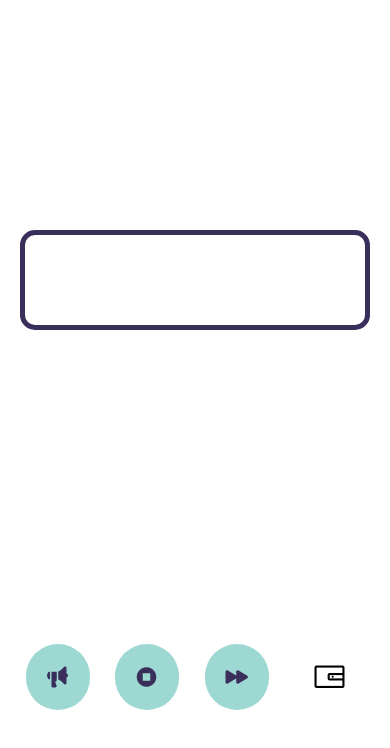
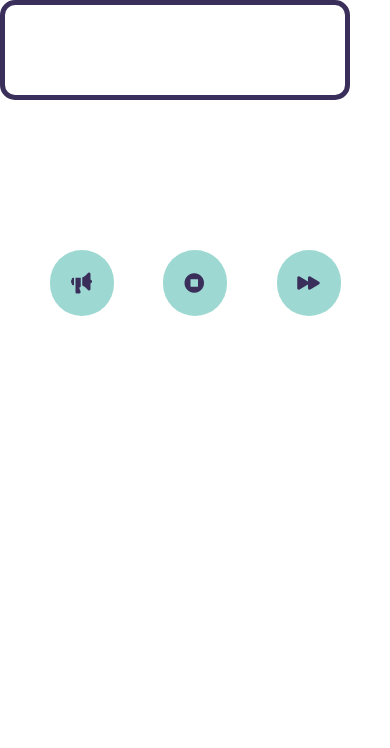
Before and after one commit to dudself/merhaba-adis, a React Native app: screen / in a window 390 px wide. Shown: the top 748 px of the page. Built offline with nearby package versions, Linux system fonts and the light colour scheme.

Commit message:
changed buttons

```diff
--- a/src/components/Button.js
+++ /dev/null
@@ -1,38 +0,0 @@
-import React from 'react';
-import { View, StyleSheet, Pressable, Text } from 'react-native';
-import Ionicons from '@expo/vector-icons/Ionicons';
-
-const Button = ({onPress, content}) => {
-    return (
-    <Pressable style={({pressed}) => [
-      {
-        backgroundColor: pressed
-        ? '#ff8811'
-        : '#9dd9d2'
-      },
-      styles.button
-    ]} onPress={onPress}>
-     <Ionicons name={content} size={24} color='#392f5a' />
-   </Pressable>
-    )
-}
-
-const styles = StyleSheet.create({
-    button: {
-        marginTop: 50,
-        paddingVertical: 20,
-        paddingHorizontal: 20,
-        borderRadius: 50,
-
-      },
-
-      text: {
-        fontSize: 16,
-        color: '#392f5a',
-        lineHeight: 21,
-        fontFamily: "Montserrat_SemiBold",
-        letterSpacing: 0.25,
-      },
-})
-
-export default Button;
--- /dev/null
+++ b/src/components/ButtonsTts.js
@@ -0,0 +1,109 @@
+import React, {useState , useRef} from 'react';
+import { View, StyleSheet, Pressable, Text } from 'react-native';
+import Ionicons from '@expo/vector-icons/Ionicons';
+import deneme from '../screens/Homepage/Homepage.style';
+
+function ButtonsTts({input}) {
+
+  const isSpeaking = useRef(false);
+  const clickedResume = useRef(false);
+
+  let i = 0;
+
+  const speak = () => {
+    const options = {
+      language: 'tr-TR',
+      rate: 1.1,
+      pitch: 0.9,
+    };
+
+    const prompt = input.split(" ");
+    isSpeaking.current = true;
+
+    if(clickedResume.current == false){
+      i = 0;
+    }
+
+    while (i < prompt.length) {
+      output(i);
+      i++;
+    }
+
+    function output(i) {
+      setTimeout(function() {
+        if (isSpeaking.current == true) {
+          Speech.speak(prompt[i], options);
+        }
+      }, 1000 * i);
+    }
+
+  };
+
+  const pause = () => {
+    isSpeaking.current = false;
+ };
+
+ // Reminder to improve here when you have the chance
+  const resume = () => {
+    if (i > 0 && isSpeaking.current == false ) {
+      clickedResume.current = true;
+      speak();
+      clickedResume.current = false;
+    }
+  };
+
+  return (
+    <View style={deneme.container}>
+    <Pressable style={({pressed}) => [
+      {
+        backgroundColor: pressed
+        ? '#ff8811'
+        : '#9dd9d2'
+      },
+      styles.button
+    ]} onPress={speak}>
+     <Ionicons name={'ios-megaphone'} size={24} color='#392f5a' />
+   </Pressable>
+
+<Pressable style={({pressed}) => [
+  {
+    backgroundColor: pressed
+    ? '#ff8811'
+    : '#9dd9d2'
+  },
+  styles.button
+]} onPress={pause}>
+ <Ionicons name={'stop-circle-sharp'} size={24} color='#392f5a' />
+</Pressable>
+
+<Pressable style={({pressed}) => [
+  {
+    backgroundColor: pressed
+    ? '#ff8811'
+    : '#9dd9d2'
+  },
+  styles.button
+]} onPress={resume}>
+ <Ionicons name={'play-forward'} size={24} color='#392f5a' />
+</Pressable>
+    </View>
+  );
+}
+
+const styles = StyleSheet.create({
+    button: {
+        marginTop: 50,
+        paddingVertical: 20,
+        paddingHorizontal: 20,
+        borderRadius: 50,
+      },
+      text: {
+        fontSize: 16,
+        color: '#392f5a',
+        lineHeight: 21,
+        fontFamily: "Montserrat_SemiBold",
+        letterSpacing: 0.25,
+      },
+})
+
+export default ButtonsTts;
--- a/src/screens/Homepage/Homepage.js
+++ b/src/screens/Homepage/Homepage.js
@@ -4,85 +4,17 @@ import styles from './Homepage.style';
 import * as Speech from 'expo-speech';
 import Ionicons from '@expo/vector-icons/Ionicons';
 
-import Button from '../../components/Button';
+import ButtonsTts from '../../components/ButtonsTts';
 import Card from '../../components/Card';
 
- const inputHook = () => {
+export default function Homepage() {
   const {input, setInput} = React.useState('');
-  return{input, setInput};
- };
 
-
-export default function Homepage() {
-
-  const {input, setInput} = inputHook();
-  const isSpeaking = useRef(false);
-  const clickedResume = useRef(false);
-
-  let i = 0;
-
-  // Konuşma
-    const speak = () => {
-      const options = {
-        language: 'tr-TR',
-        rate: 1.1,
-        pitch: 0.9,
-      };
-
-      const prompt = input.split(" ");
-      isSpeaking.current = true;
-
-      if(clickedResume.current == false){
-        i = 0;
-      }
-
-      while (i < prompt.length) {
-        output(i);
-        i++;
-      }
-
-      function output(i) {
-        setTimeout(function() {
-          if (isSpeaking.current == true) {
-            // if (clickedResume.current == true) {
-            //   i--;
-            //   console.log(i);
-            //   Speech.speak(prompt[i], options);
-            // } else {
-            // Speech.speak(prompt[i], options);
-            // }
-            Speech.speak(prompt[i], options);
-          }
-        }, 1000 * i);
-      }
-
-    };
-
-    const pause = () => {
-      isSpeaking.current = false;
-   };
-
-   // Reminder to improve here when you have the chance
-    const resume = () => {
-      if (i > 0 && isSpeaking.current == false ) {
-        clickedResume.current = true;
-        speak();
-        clickedResume.current = false;
-      }
-    };
-
-const icon = {
-  family: "AntDesign",
-  name: "wallet",
-  color: "black",
-}
   return (
-    <View style={styles.container}>
+    <View>
       <TextInput style={styles.input} onChangeText={(text) => setInput(text)} />
-      <Button onPress={speak} content={'ios-megaphone'} />
-      <Button onPress={pause} content={'stop-circle-sharp'} />
-      <Button onPress={resume} content={'play-forward'} />
-      <Card onPress={speak} text={'Merhaba Ben Vin'} icon={icon}/>
+      <ButtonsTts input={input} />
+      {/* <Card onPress={speak} text={'Merhaba Ben Vin'} icon={icon}/> */}
     </View>
   );
 }
```
